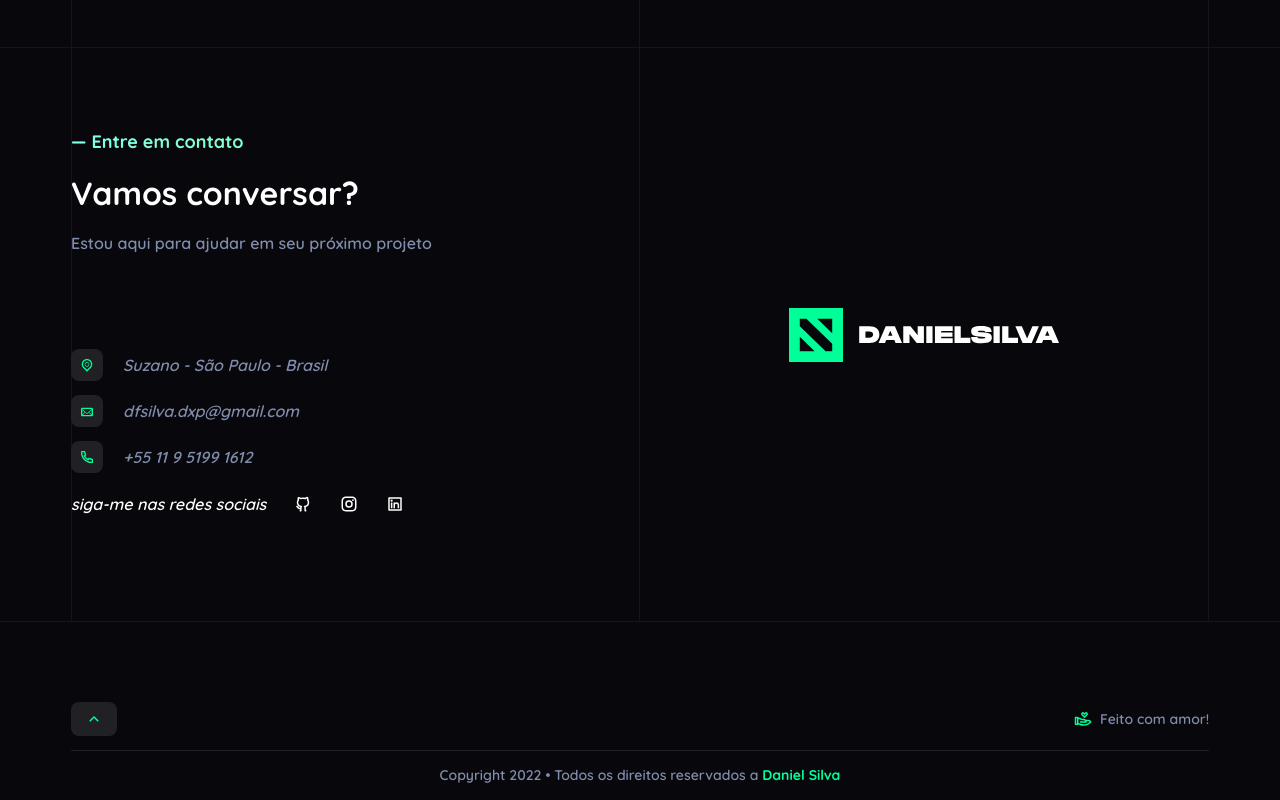
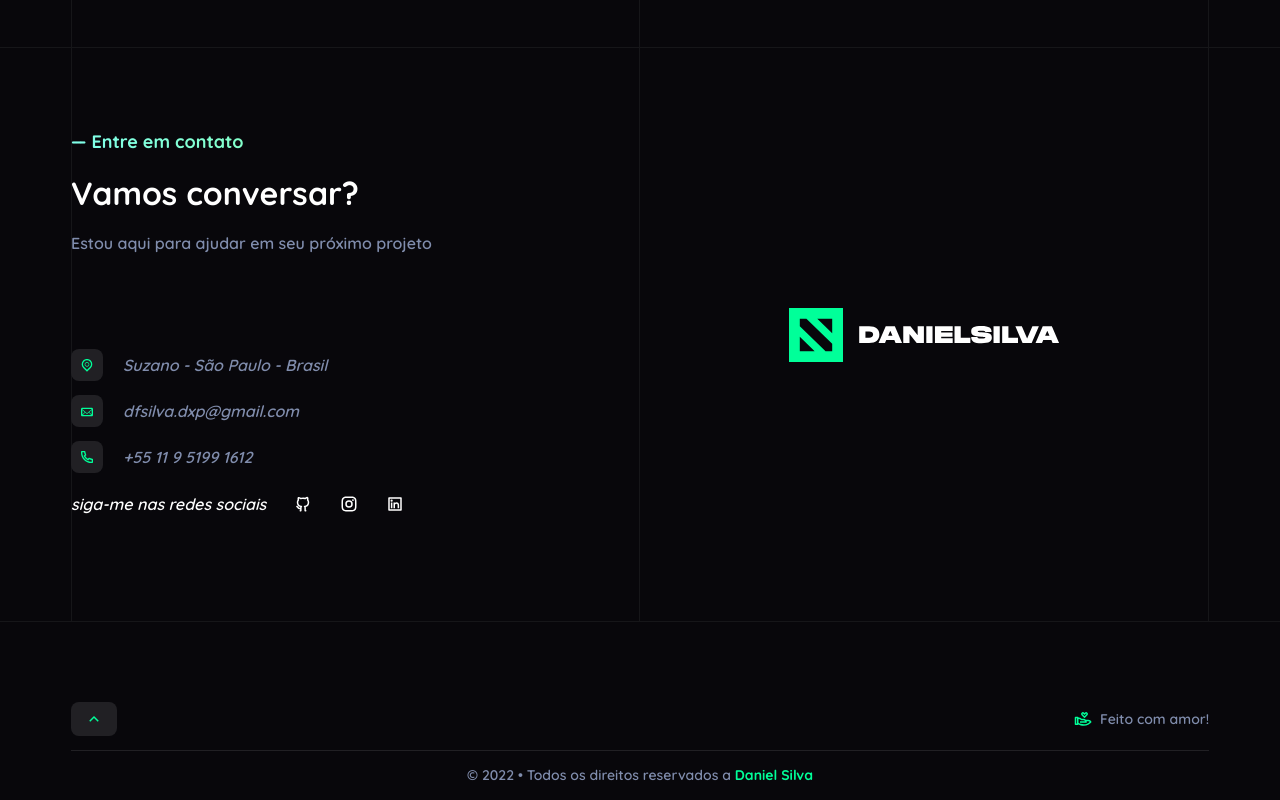
Before and after one commit to dfsilva-dxp/dfsilva-portfolio, a Next.js app: page / in a window 1280 px wide. Shown: the part 1429-2229 px from the top of the page. Built offline with nearby package versions, Linux system fonts and the light colour scheme; no server answers.

Commit message:
feat: add footer component

```diff
--- a/src/container/footer.tsx
+++ b/src/container/footer.tsx
@@ -21,7 +21,7 @@ export default function FooterContainer() {
             </Footer.Icon>
           </Footer.Content>
           <Footer.Copyright>
-            Copyright 2022 &bull; Todos os direitos reservados a{" "}
+            © 2022 &bull; Todos os direitos reservados a{" "}
             <Footer.Strong>Daniel Silva</Footer.Strong>
           </Footer.Copyright>
         </Footer>
```
